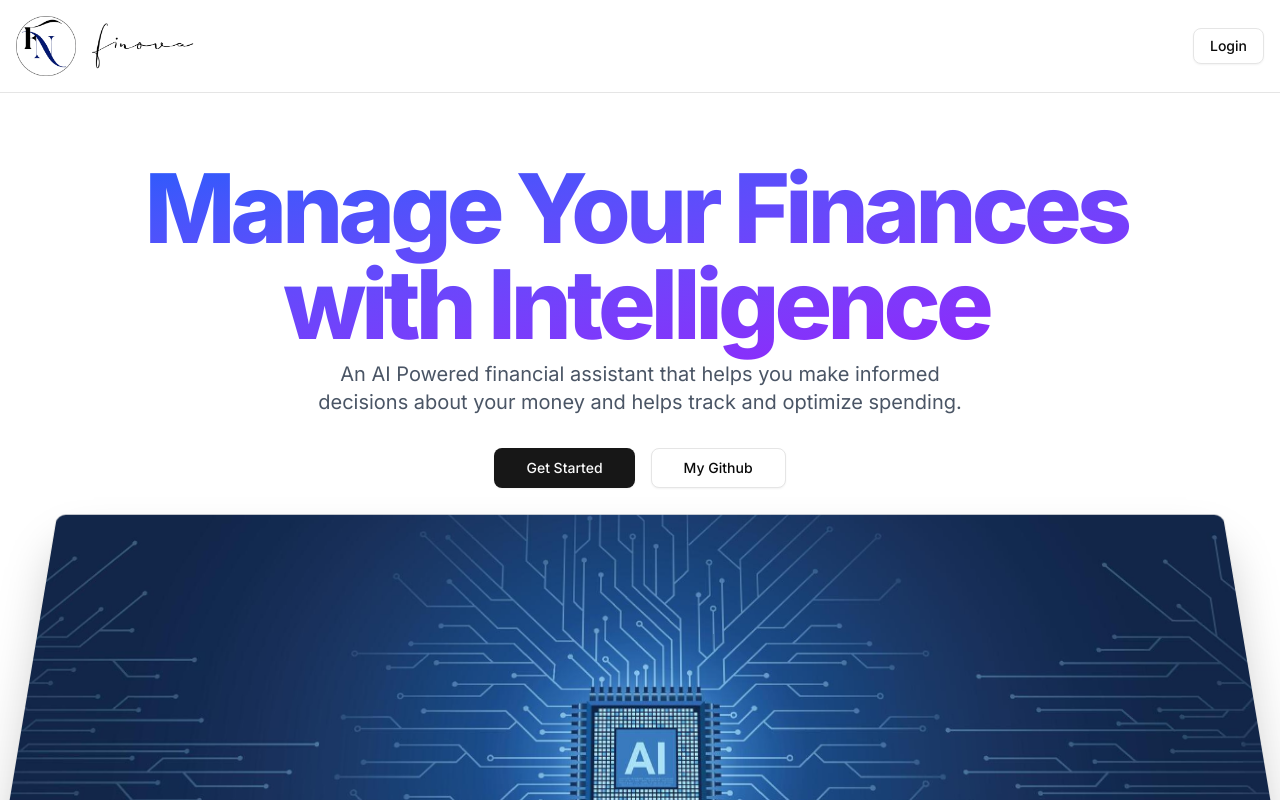
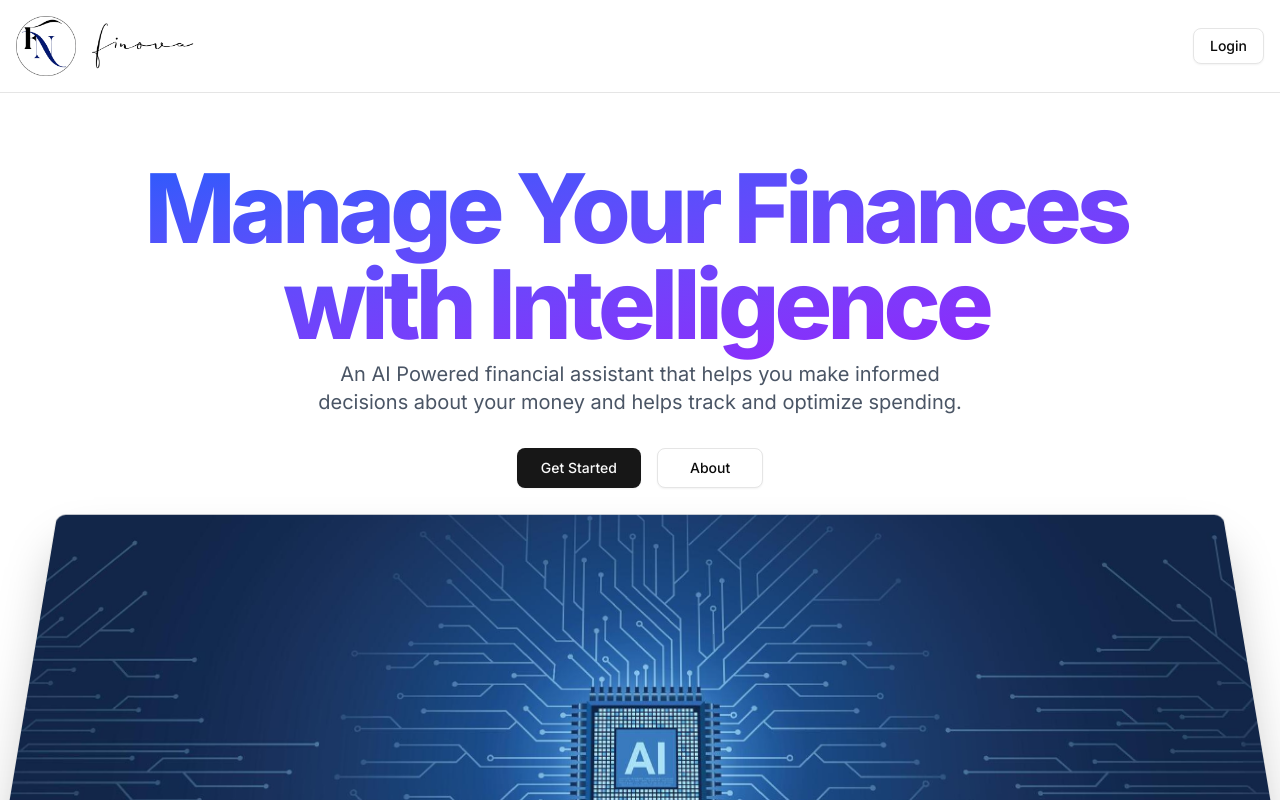
Before and after one commit to kalicharm21/Finova, a Next.js app: page / in a window 1280 px wide. Shown: the top 800 px of the page. Built offline with nearby package versions, Linux system fonts and the light colour scheme; no server answers.

Commit message:
Fixed About Section

```diff
--- a/components/hero.jsx
+++ b/components/hero.jsx
@@ -50,10 +50,10 @@ const HeroSection = () => {
         </p>
         <div className="flex justify-center space-x-4">
           <Link href="/dashboard">
-            <Button size="lg" className="px-8"> Get Started </Button>
+            <Button size="lg" className="px-6"> Get Started </Button>
           </Link>
-          <Link href="https://www.linkedin.com/in/ishaan-mittal29">
-            <Button size="lg" variant="outline" className="px-8"> My Github </Button>
+          <Link href="/about">
+            <Button size="lg" variant="outline" className="px-8"> About </Button>
           </Link>
         </div>
 
```
